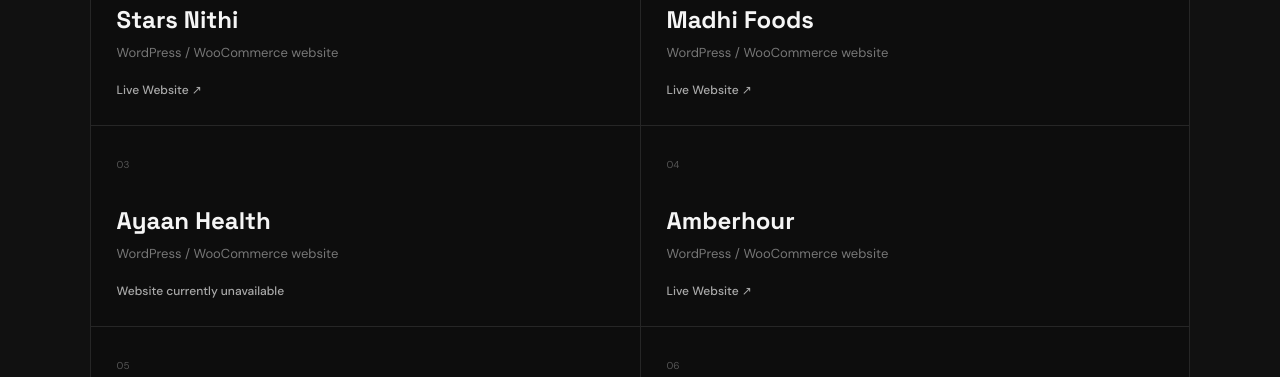
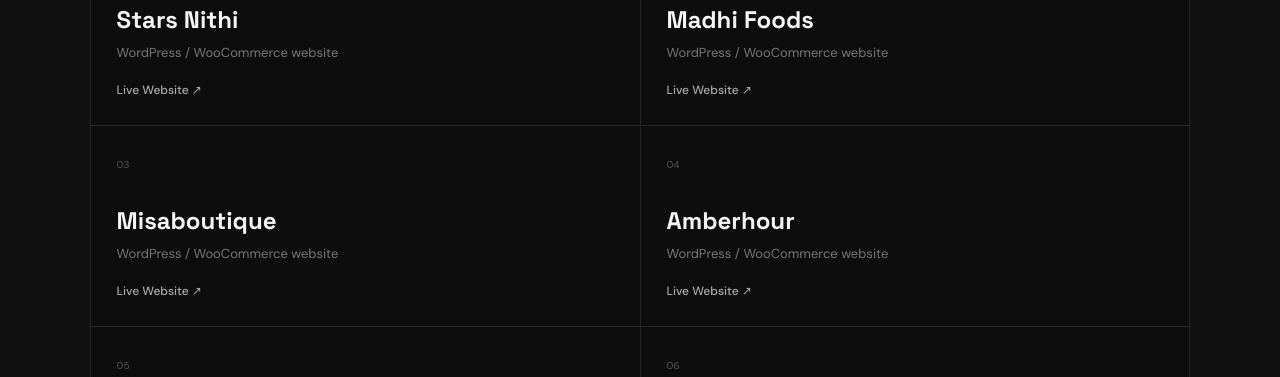
Before and after one commit to SanthiyaJega567/my-portfolio, a React (Vite) app: page / in a window 1280 px wide. Shown: the part 4240-4617 px from the top of the page. Built offline with nearby package versions, Linux system fonts and the light colour scheme.

Commit message:
Update resume and client projects

```diff
--- a/src/App.jsx
+++ b/src/App.jsx
@@ -386,9 +386,9 @@
             <a className="client-card" href="https://madhifoods.in/" target="_blank" rel="noopener noreferrer">
               <span>02</span><h4>Madhi Foods</h4><p>WordPress / WooCommerce website</p><strong>Live Website ↗</strong>
             </a>
-            <div className="client-card">
-              <span>03</span><h4>Ayaan Health</h4><p>WordPress / WooCommerce website</p><strong>Website currently unavailable</strong>
-            </div>
+             <a className="client-card" href="https://misaboutique.com/" target="_blank" rel="noopener noreferrer">
+              <span>03</span><h4>Misaboutique</h4><p>WordPress / WooCommerce website</p><strong>Live Website ↗</strong>
+            </a>
             <a className="client-card" href="https://amberhour.in/" target="_blank" rel="noopener noreferrer">
               <span>04</span><h4>Amberhour</h4><p>WordPress / WooCommerce website</p><strong>Live Website ↗</strong>
             </a>
```
Also changed, not shown: 1 other file (tests, documents, lock files or other folders).
